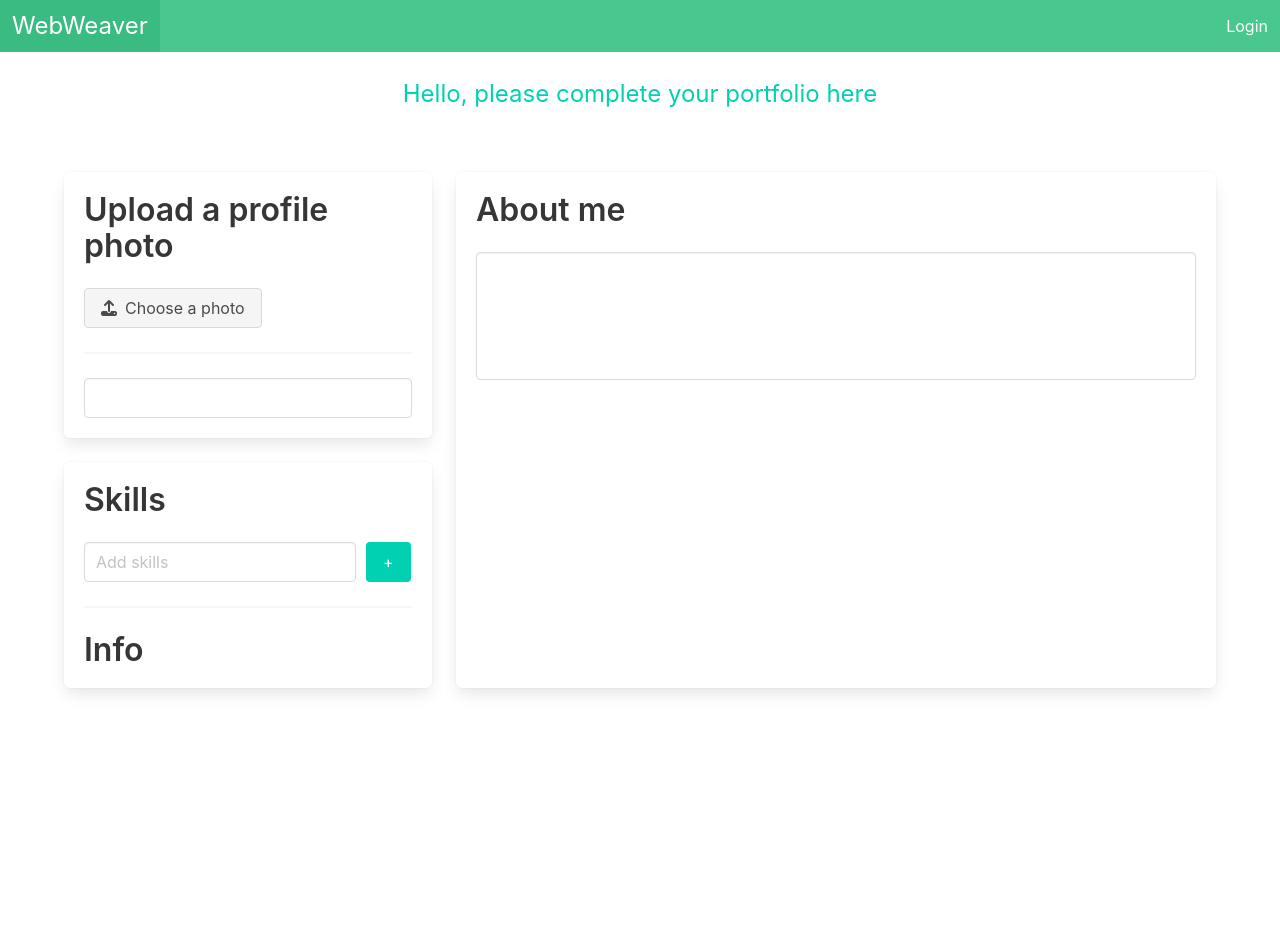
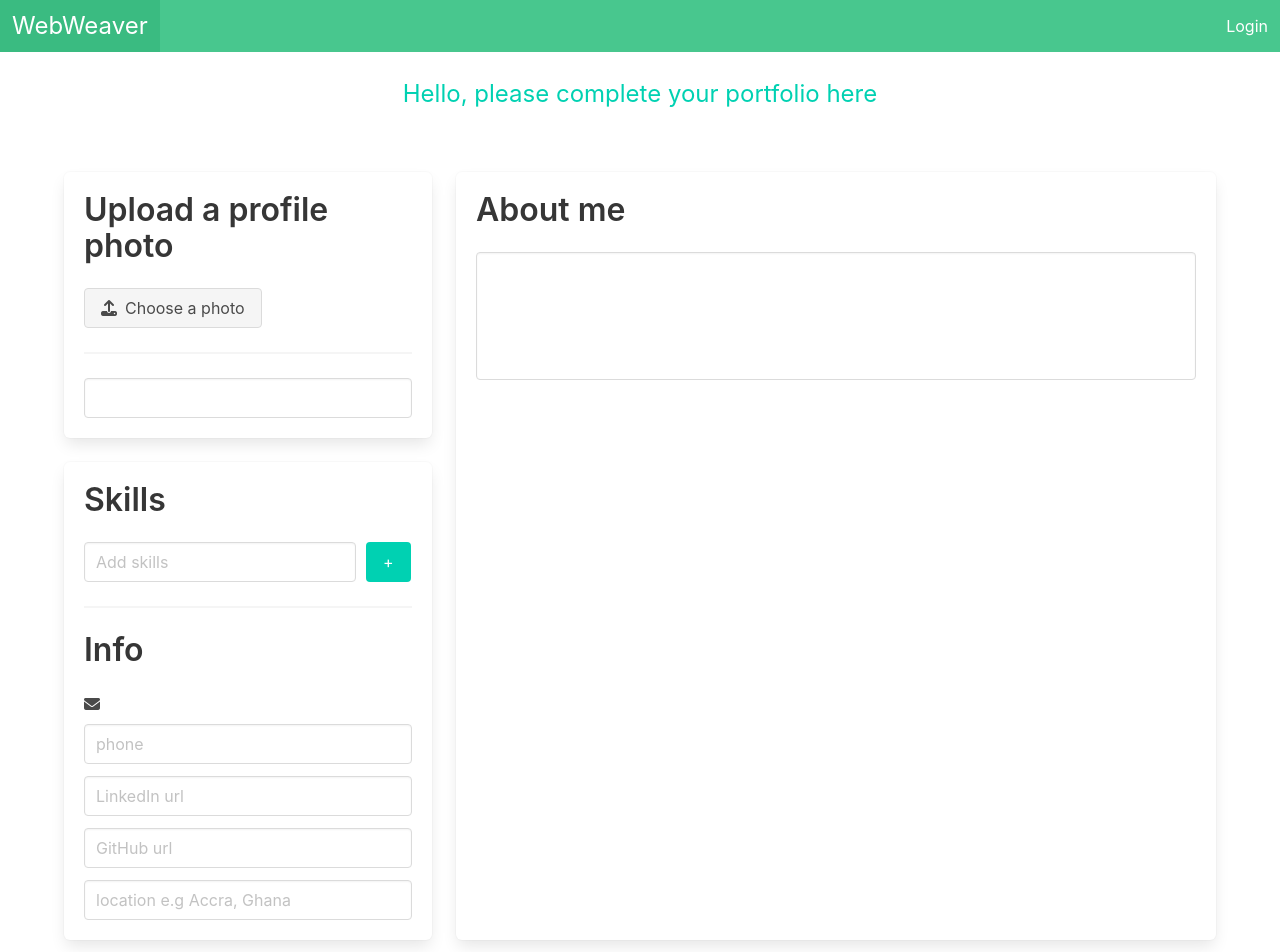
Before and after one commit to josephsegbefia/webweaver-client, a React (Vite) app: page /portfolios in a window 1280 px wide. Before the commit the page ends 800 px from the top, so only its background shows below. Built offline with nearby package versions, Linux system fonts and the light colour scheme.

Commit message:
Make add skills input functionable

```diff
--- a/src/components/portfolio/CreatePortfolio.jsx
+++ b/src/components/portfolio/CreatePortfolio.jsx
@@ -14,6 +14,7 @@ const CreatePortfolio = () => {
   const [skills, setSkills] = useState([]);
   const [skill, setSkill] = useState('');
   const [phone, setPhone] = useState('');
+  const [email, setEmail] = useState('');
   const [avatarURL, setAvatarURL] = useState('');
   const [linkedInURL, setLinkedInURL] = useState('');
   const [gitHubURL, setGitHubURL] = useState('');
@@ -45,13 +46,41 @@ const CreatePortfolio = () => {
 
   const addSkill = () => {
     const skillToSave = skill;
-    setSkills([...skills, skillToSave]);
+    setSkills([skillToSave, ...skills]);
     setSkill('');
   }
 
   const handleSkillChange = (e) => {
     setSkill(e.target.value);
   };
+
+  const handlePhoneChange = () => {
+
+  }
+
+  const handleAvatarChange = () => {
+
+  }
+
+  const hamdleHeadLineChange = () => {
+
+  }
+
+  const handleLinkedInURLChange = () => {
+
+  }
+
+  const handleGitHubURLChange = () => {
+
+  }
+
+  const handleLocationChange = () => {
+
+  }
+
+  const handleSubmit = (e) => {
+    e.preventDefault();
+  }
 
   useEffect(() => {
     if(user){
@@ -60,22 +89,24 @@ const CreatePortfolio = () => {
           console.log(response.data[0]);
           setHeadLine(response.data[0].headLine);
           setBio(response.data[0].bio);
+          setEmail(response.data[0].email)
         })
     }
   }, [user]);
+  console.log(skills)
 
 
   return (
     <div className = "container">
       <h1 className = "has-text-centered is-size-4 mt-3 has-text-primary">Hello, { user && user.firstName} please complete your portfolio here</h1>
-      <form>
+      <form onSubmit={handleSubmit}>
         <div className = "tile is-ancestor mt-6">
           <div className ="tile is-4 is-vertical is-parent">
             <div className = "tile is-child box">
               <p className = "title">Upload a profile photo</p>
               <div className = "file">
                 <label className = "file-label">
-                  <input className = "file-input" type="file" name="resume" />
+                  <input className = "file-input" type="file" name="resume" onChange = {handleAvatarChange}/>
                   <span className = "file-cta">
                     <span className = "file-icon">
                       <i className = "fas fa-upload"></i>
@@ -88,7 +119,7 @@ const CreatePortfolio = () => {
               </div>
               <hr />
 
-              <input type = 'text' className = 'input' value = {headLine} />
+              <input type = 'text' className = 'input' value = {headLine} onChange = {hamdleHeadLineChange} />
             </div>
 
             <div className = "tile is-child box">
@@ -104,9 +135,43 @@ const CreatePortfolio = () => {
                 />
                 <button className = 'button is-primary add-button' onClick={addSkill}>+</button>
               </div>
+              <div>
+                {skills && skills.map((skill, index) => {
+                  return (
+                    <div key = {index} className = 'is-inline-flex'>
+                      <span className = 'tag is-success mr-3'>{skill} <i className="fa-solid fa-xmark ml-3"></i></span>
+                    </div>
+                  )
+                })}
+              </div>
 
               <hr />
               <p className = 'title'>Info</p>
+              <p><span><i className = 'fas fa-envelope mr-3 mb-3'></i>{email}</span></p>
+              <input type="text"
+                className = 'input'
+                placeholder='phone'
+                value={phone}
+                onChange={handlePhoneChange}
+              />
+              <input type="text"
+                className = 'input mt-3'
+                placeholder = 'LinkedIn url'
+                value = {linkedInURL}
+                onChange = {handleLinkedInURLChange}
+              />
+              <input type="text"
+                className = 'input mt-3'
+                placeholder = 'GitHub url'
+                value = {gitHubURL}
+                onChange = {handleGitHubURLChange}
+              />
+              <input type="text"
+                className = 'input mt-3'
+                placeholder = 'location e.g Accra, Ghana'
+                value = {location}
+                onChange = {handleLocationChange}
+              />
             </div>
 
           </div>
```
